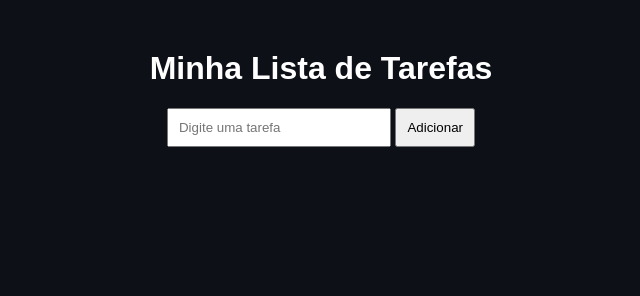
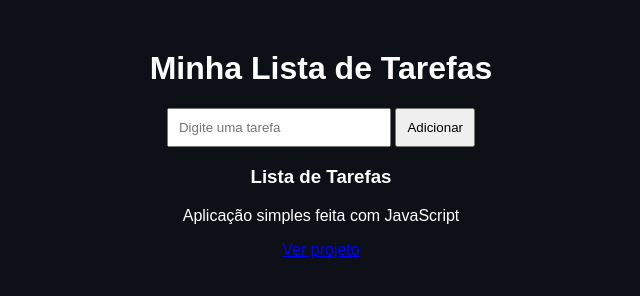
Before and after one commit to laisamaralbastos-ai/lista-de-tarefas, a plain HTML site: page index.html in a window 1280 px wide. Shown: the whole page, without its empty margins (319-959 px from the left). Drawn offline with Linux system fonts and the light colour scheme.

Commit message:
Add project card with description and link

```diff
--- a/index.html
+++ b/index.html
@@ -71,3 +71,8 @@
 
 </body>
 </html>
+<div class="card">
+  <h3>Lista de Tarefas</h3>
+  <p>Aplicação simples feita com JavaScript</p>
+  <a href="LINK_DO_SEU_PROJETO">Ver projeto</a>
+</div>
```
